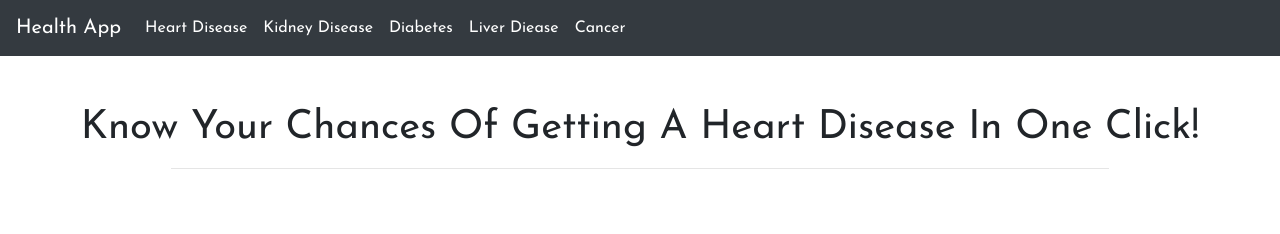
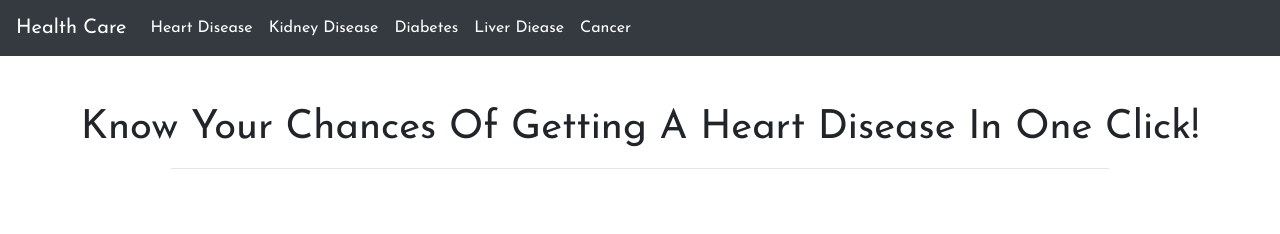
Before and after one commit to Naveenrenati/heart, a Flask app: page / in a window 1280 px wide. Shown: the top 234 px of the page. Run offline with Flask 2, Linux system fonts and the light colour scheme; some libraries are stand-ins or nearby versions.

Commit message:
Update heart.html

```diff
--- a/templates/heart.html
+++ b/templates/heart.html
@@ -31,7 +31,7 @@
   <body>
     <header>
       <nav class="navbar navbar-expand-md navbar-dark bg-dark">
-        <a class="navbar-brand" href="index.html">Health App</a>
+        <a class="navbar-brand" href="https://health-web-api.herokuapp.com/">Health Care</a>
         <button class="navbar-toggler" type="button" data-toggle="collapse" data-target="#navbarCollapse" aria-controls="navbarCollapse" aria-expanded="false" aria-label="Toggle navigation">
         <span class="navbar-toggler-icon"></span>
         </button>
```
